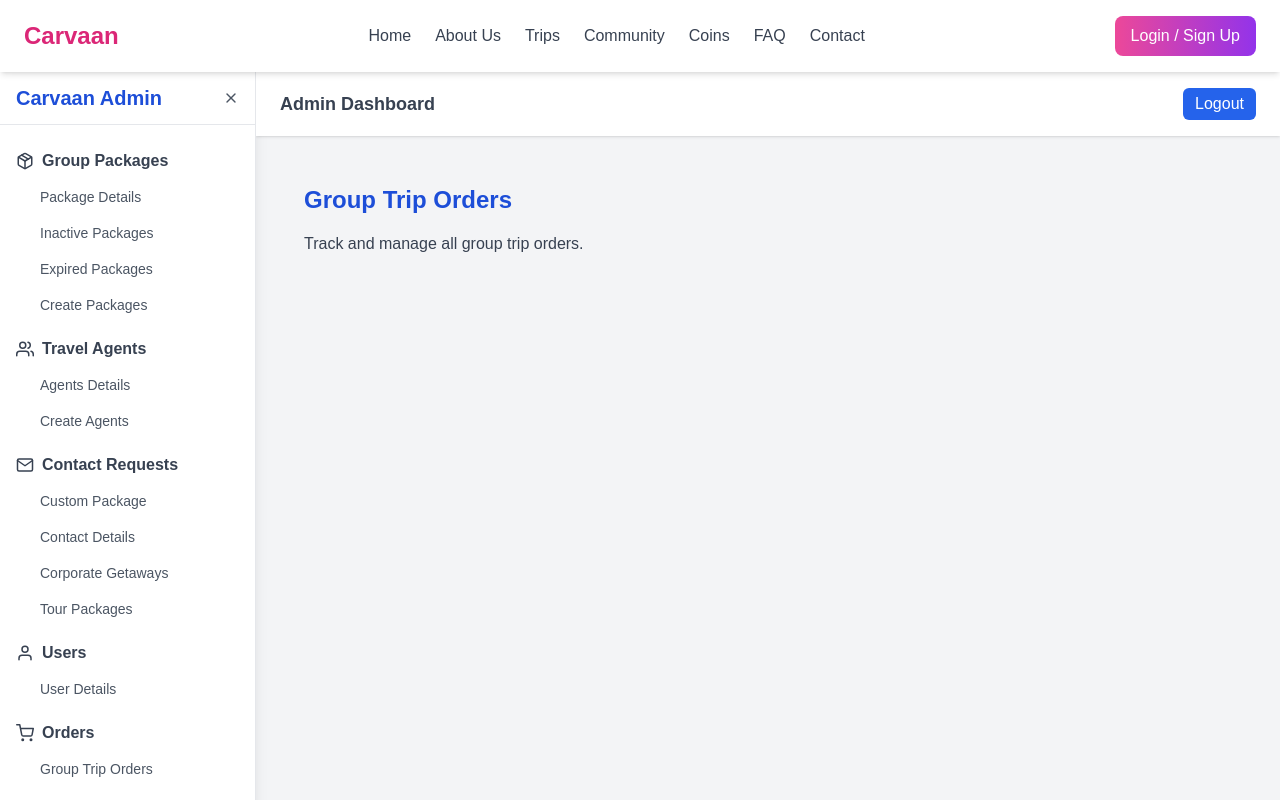
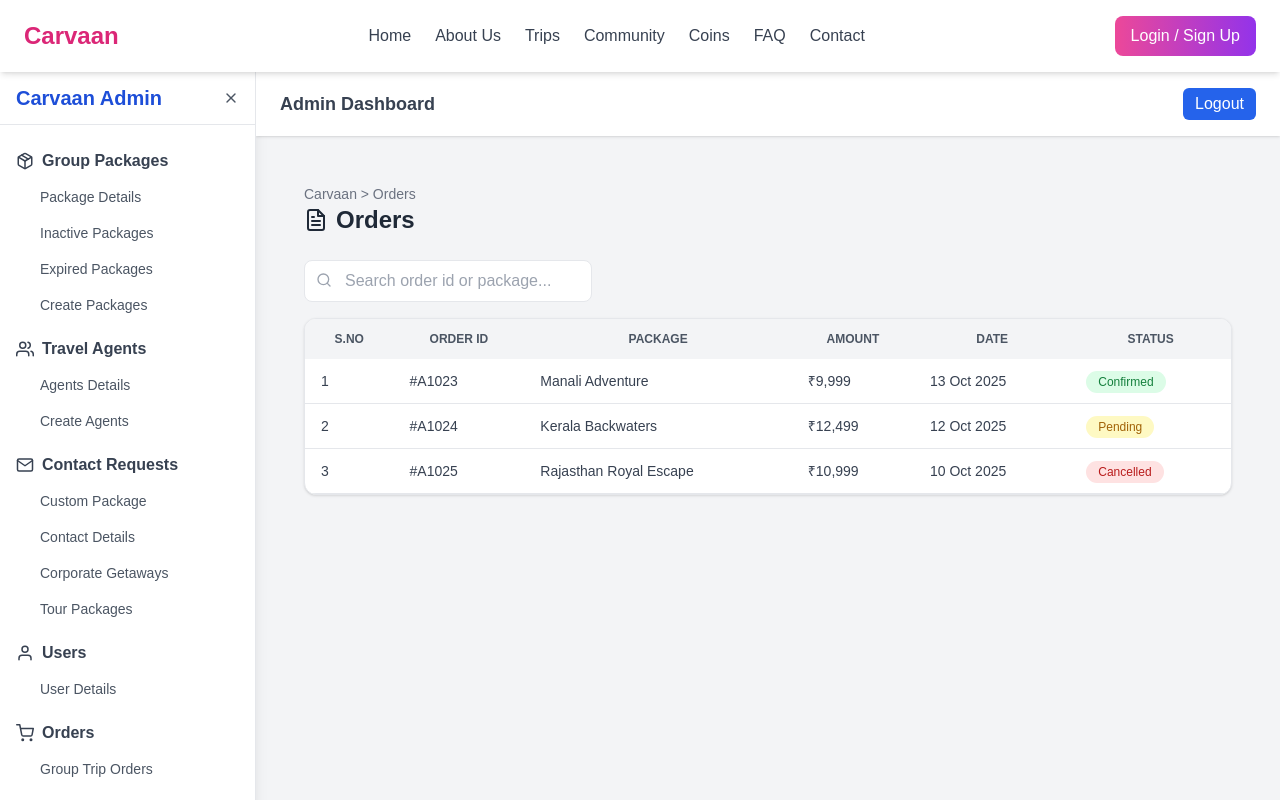
Before and after one commit to carvaangurgaon1/carvaan-website, a Next.js app: page /admin/orders/group-trip-orders in a window 1280 px wide. Shown: the top 800 px of the page. Built offline with nearby package versions, Linux system fonts and the light colour scheme.

Commit message:
Update page.tsx

```diff
--- a/app/admin/orders/group-trip-orders/page.tsx
+++ b/app/admin/orders/group-trip-orders/page.tsx
@@ -1,8 +1,80 @@
-export default function Page() {
+// app/admin/orders/page.tsx
+"use client";
+import { useState } from "react";
+import { FiSearch, FiFileText } from "react-icons/fi";
+
+function PageHeader({ title, breadcrumbs }: { title: string; breadcrumbs?: string }) {
   return (
-    <div className="p-6">
-      <h1 className="text-2xl font-bold mb-4 text-blue-700">Group Trip Orders</h1>
-      <p className="text-gray-700">Track and manage all group trip orders.</p>
+    <div className="mb-6">
+      <div className="text-sm text-gray-500">{breadcrumbs}</div>
+      <h1 className="text-2xl font-bold text-gray-800 flex items-center gap-2">
+        <FiFileText /> {title}
+      </h1>
     </div>
   );
 }
+
+export default function OrdersPage() {
+  const [q, setQ] = useState("");
+  const orders = [
+    { id: "#A1023", pkg: "Manali Adventure", amount: "₹9,999", date: "13 Oct 2025", status: "Confirmed" },
+    { id: "#A1024", pkg: "Kerala Backwaters", amount: "₹12,499", date: "12 Oct 2025", status: "Pending" },
+    { id: "#A1025", pkg: "Rajasthan Royal Escape", amount: "₹10,999", date: "10 Oct 2025", status: "Cancelled" },
+  ];
+
+  const filtered = orders.filter((o) => o.id.toLowerCase().includes(q.toLowerCase()) || o.pkg.toLowerCase().includes(q.toLowerCase()));
+
+  return (
+    <div className="p-6">
+      <PageHeader title="Orders" breadcrumbs="Carvaan > Orders" />
+
+      <div className="flex items-center gap-3 mb-4">
+        <div className="relative">
+          <FiSearch className="absolute left-3 top-3 text-gray-400" />
+          <input className="pl-10 pr-3 py-2 border rounded-lg w-72" placeholder="Search order id or package..." value={q} onChange={(e) => setQ(e.target.value)} />
+        </div>
+      </div>
+
+      <div className="bg-white rounded-xl shadow border overflow-x-auto">
+        <table className="w-full text-sm text-gray-700">
+          <thead className="bg-gray-100 text-xs text-gray-600 uppercase">
+            <tr>
+              <th className="px-4 py-3">S.No</th>
+              <th className="px-4 py-3">Order ID</th>
+              <th className="px-4 py-3">Package</th>
+              <th className="px-4 py-3">Amount</th>
+              <th className="px-4 py-3">Date</th>
+              <th className="px-4 py-3">Status</th>
+            </tr>
+          </thead>
+          <tbody>
+            {filtered.length === 0 ? (
+              <tr>
+                <td colSpan={6} className="p-6 text-center text-gray-500">No orders found.</td>
+              </tr>
+            ) : (
+              filtered.map((o, i) => (
+                <tr key={o.id} className="border-b hover:bg-gray-50">
+                  <td className="px-4 py-3">{i + 1}</td>
+                  <td className="px-4 py-3 font-medium">{o.id}</td>
+                  <td className="px-4 py-3">{o.pkg}</td>
+                  <td className="px-4 py-3">{o.amount}</td>
+                  <td className="px-4 py-3">{o.date}</td>
+                  <td className="px-4 py-3">
+                    <span
+                      className={`px-3 py-1 rounded-full text-xs font-medium ${
+                        o.status === "Confirmed" ? "bg-green-100 text-green-700" : o.status === "Pending" ? "bg-yellow-100 text-yellow-700" : "bg-red-100 text-red-700"
+                      }`}
+                    >
+                      {o.status}
+                    </span>
+                  </td>
+                </tr>
+              ))
+            )}
+          </tbody>
+        </table>
+      </div>
+    </div>
+  );
+}
```
